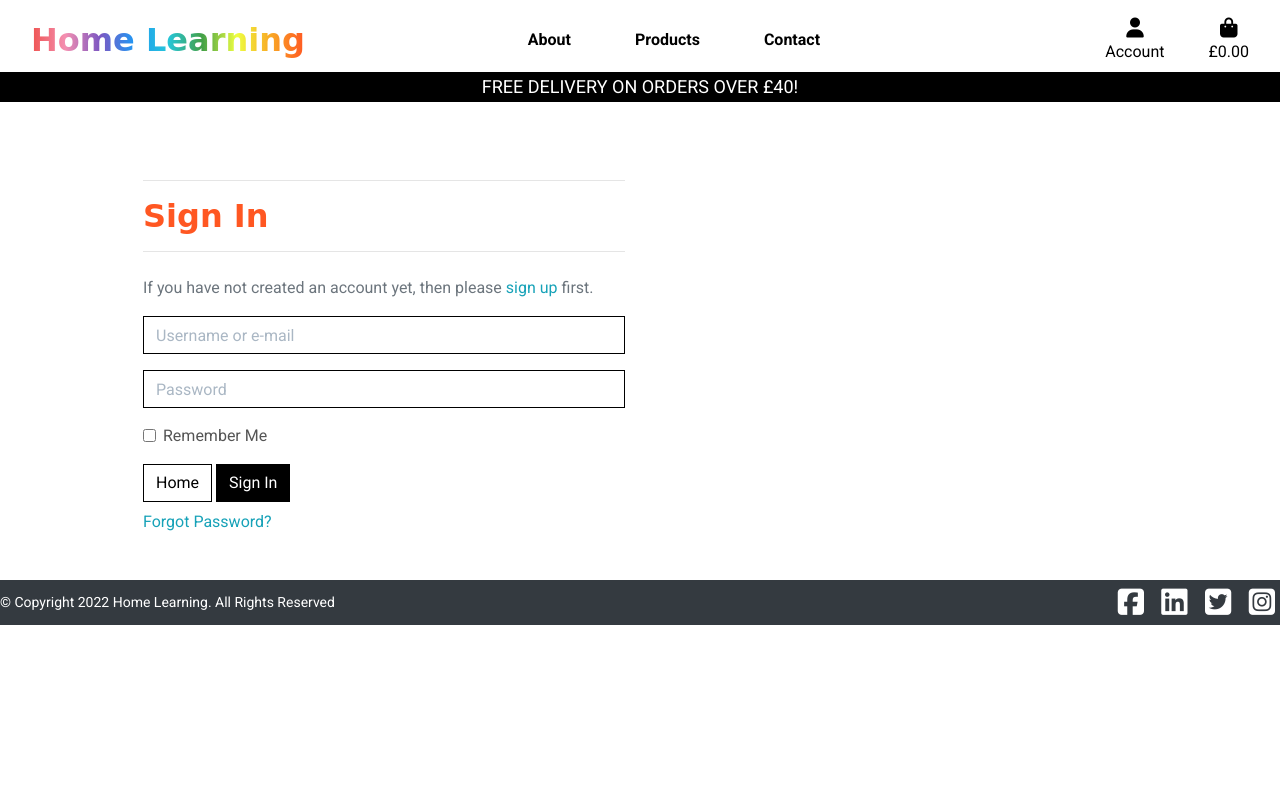
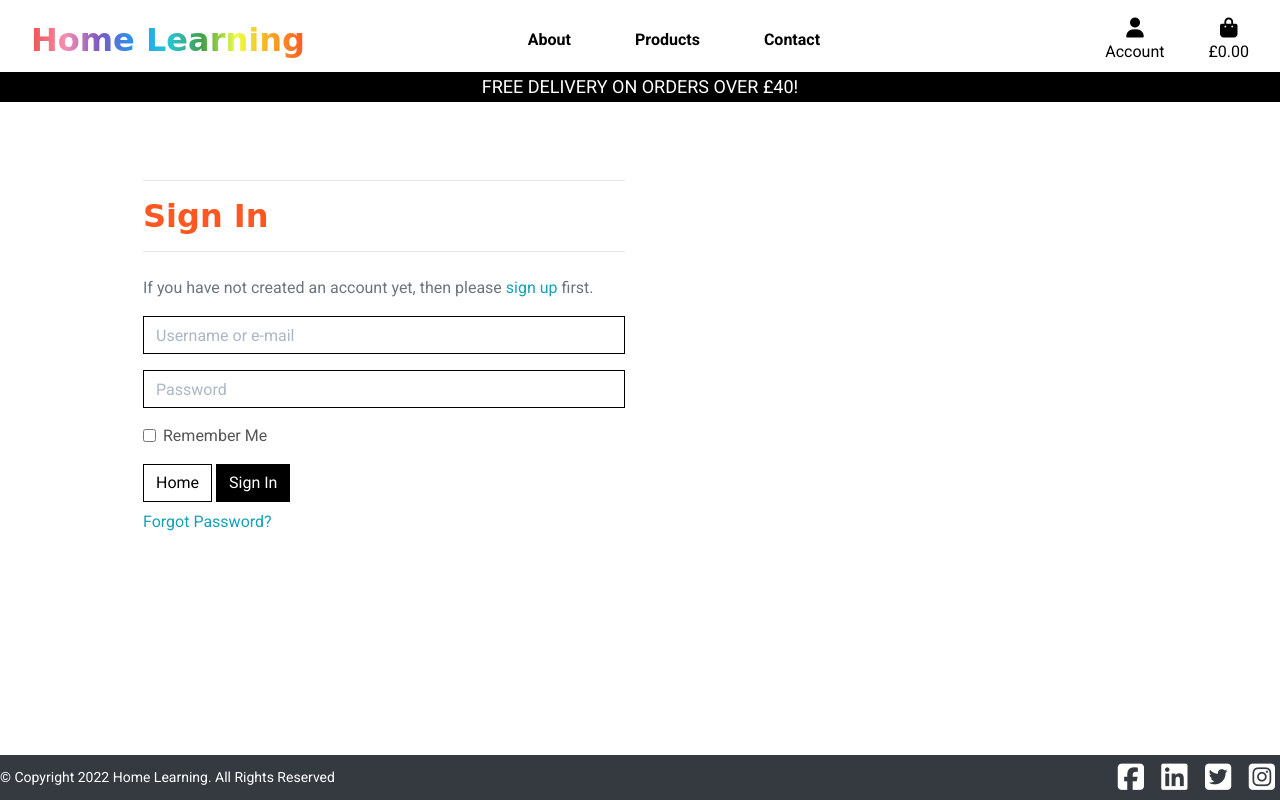
Before and after one commit to Sarah-LB/HomeLearning, a Django app: a page that uses templates/allauth/account/base.html in a window 1280 px wide. Run offline with Django 3.2, Linux system fonts and the light colour scheme; some libraries are stand-ins or nearby versions; some web fonts are replaced.

Commit message:
fix footer position on pages using allauth

```diff
--- a/templates/allauth/account/base.html
+++ b/templates/allauth/account/base.html
@@ -1,6 +1,9 @@
 {% extends "base.html" %}
 
 {% block content %}
+    <div class="row">
+        <div class="col"></div>
+    </div>
     <div class="overlay"></div>
     <div class="container header-container">
         <div class="row">
```
